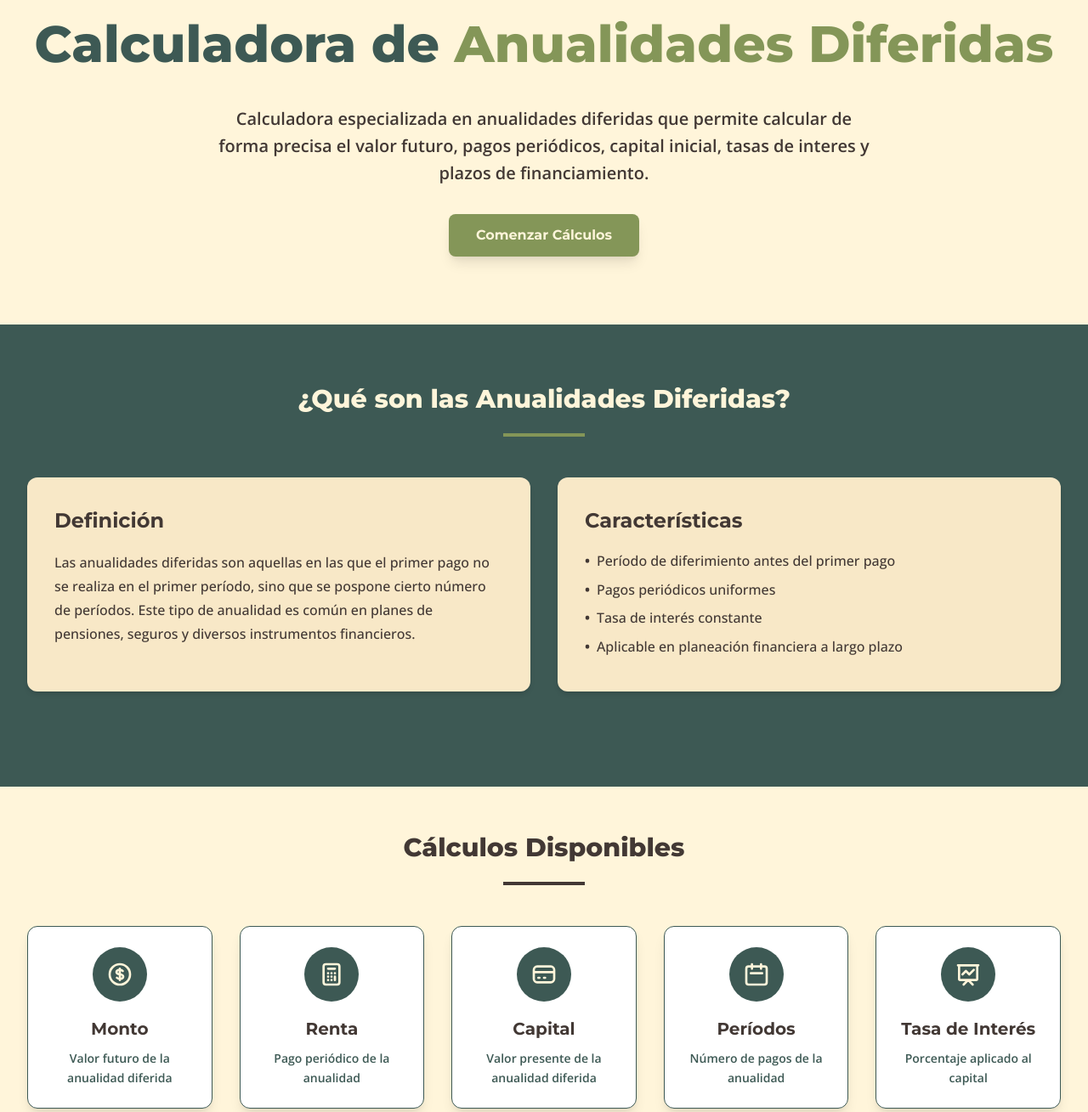
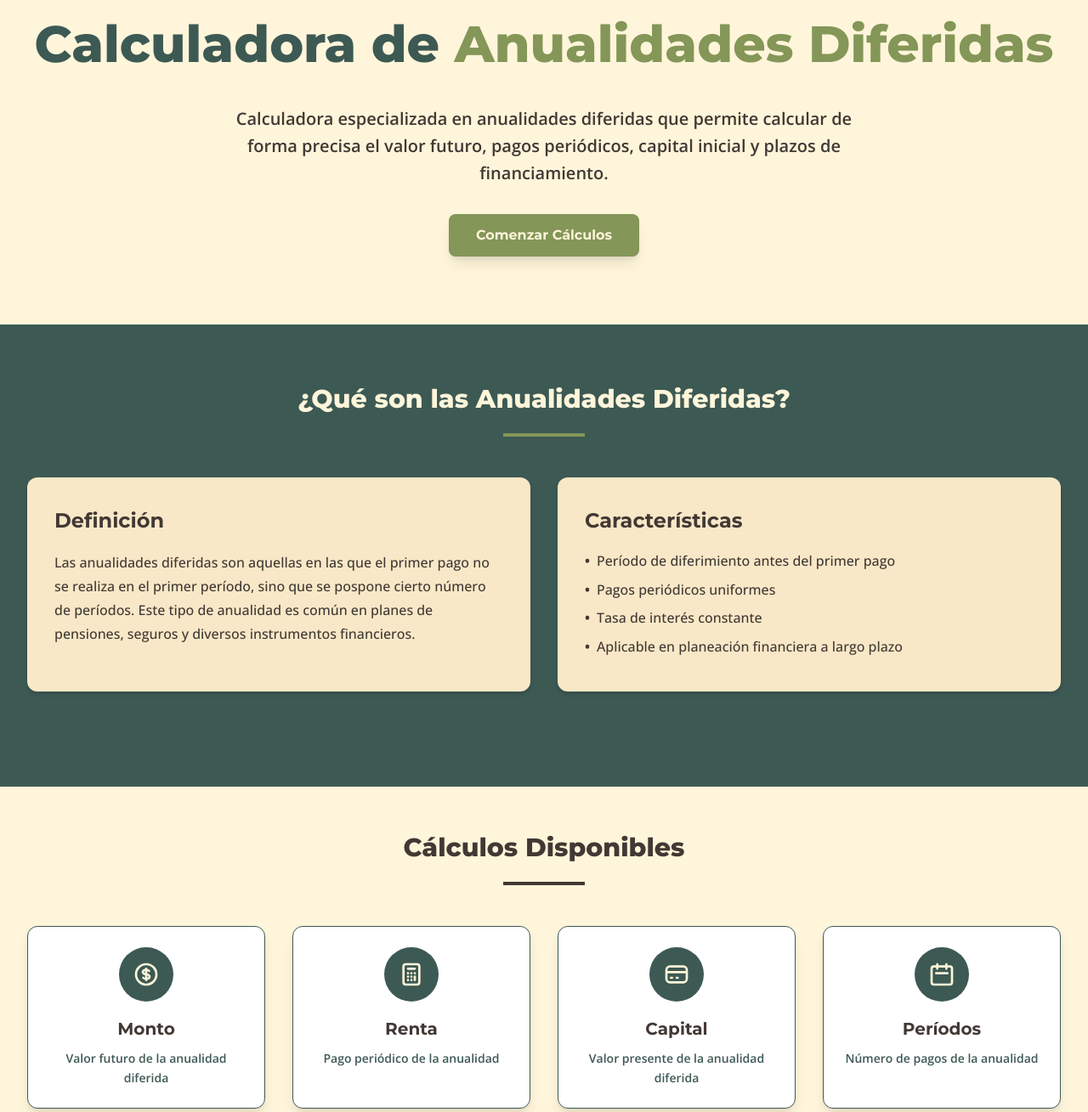
Before and after one commit to Jairo0610/IEC_Anualidades_Diferidas, a plain HTML site: page index.html in a window 1280 px wide. Shown: the part 140-1449 px from the top of the page at 85% size. Drawn offline with nearby package versions, Linux system fonts and the light colour scheme.

Commit message:
Ajuste en el contenido textual

```diff
--- a/Estilo/style.css
+++ b/Estilo/style.css
@@ -706,7 +706,7 @@ select.form-input:focus {
     }
 
     .calculations-grid {
-        grid-template-columns: repeat(5, 1fr);
+        grid-template-columns: repeat(4, 1fr);
         gap: 2rem;
     }
 }
--- a/index.html
+++ b/index.html
@@ -57,7 +57,7 @@
                 </h2>
                 <p class="hero-description">
                     Calculadora especializada en anualidades diferidas que permite calcular de forma precisa el valor
-                    futuro, pagos periódicos, capital inicial, tasas de interes y plazos de financiamiento. </p>
+                    futuro, pagos periódicos, capital inicial y plazos de financiamiento. </p>
                 <a href="template/calculadora.html" class="hero-button">
                     Comenzar Cálculos
                 </a>
@@ -168,18 +168,6 @@
                     <h4 class="calc-card-title">Períodos</h4>
                     <p class="calc-card-description">Número de pagos de la anualidad</p>
                 </div>
-                <!-- Tarjeta Tasa de Interés -->
-                <div class="calc-card">
-                    <div class="calc-icon calc-icon-purple">
-                        <svg class="icon" fill="none" stroke="currentColor" viewBox="0 0 24 24">
-                            <path stroke-linecap="round" stroke-linejoin="round" stroke-width="2"
-                                d="M7 12l3-3 3 3 4-4M8 21l4-4 4 4M3 4h18M4 4h16v12a1 1 0 01-1 1H5a1 1 0 01-1-1V4z">
-                            </path>
-                        </svg>
-                    </div>
-                    <h4 class="calc-card-title">Tasa de Interés</h4>
-                    <p class="calc-card-description">Porcentaje aplicado al capital</p>
-                </div>
             </div>
         </div>
     </section>
```
